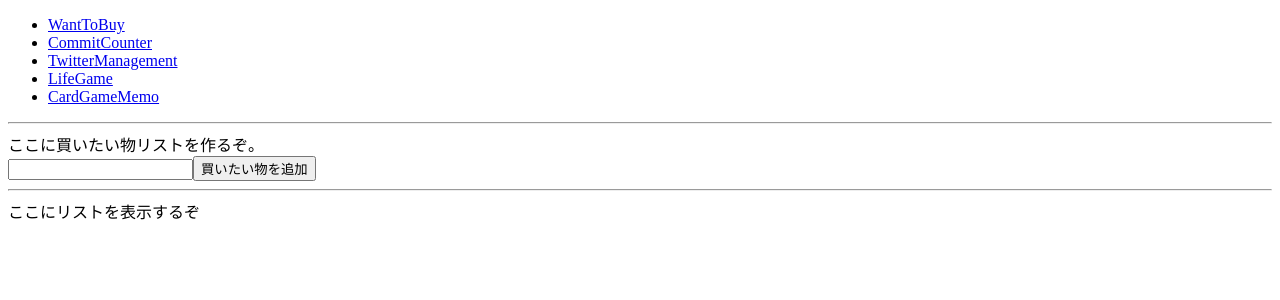
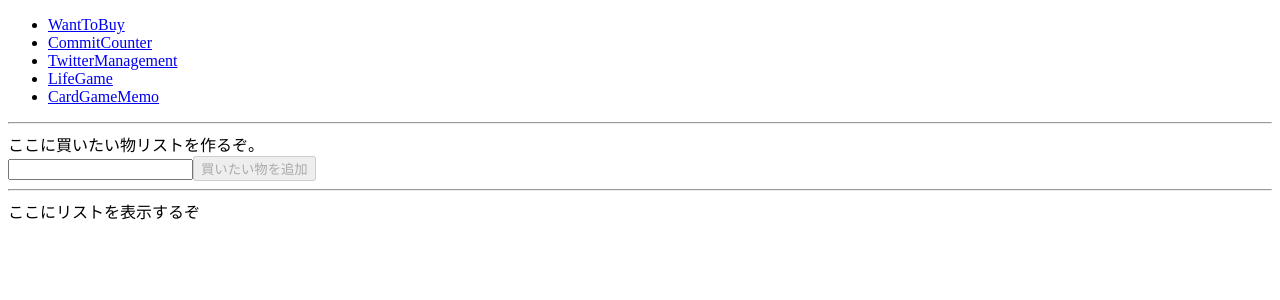
Before and after one commit to SparrowDev514/react-ts-project, a React (Vite) app: page /wantToBuy in a window 1280 px wide. Shown: the top 300 px of the page. Built offline with nearby package versions, Linux system fonts and the light colour scheme.

Commit message:
削除など

```diff
--- a/src/pages/WantToBuy.tsx
+++ b/src/pages/WantToBuy.tsx
@@ -8,12 +8,24 @@ const WantToBuy = () => {
   const [idCounter, setIdCounter] = useState<number>(0);
   const [wantToBuyItem, setWantToBuyItem] = useState<string>("");
   const [wantToBuyList, setWantToBuyList] = useState<wantToBuyProps[]>([]);
+  const [isActive, setIsActive] = useState<boolean>(false);
 
   const addWantToBuy = () => {
     const nextid: number = idCounter + 1;
     setIdCounter(nextid);
     setWantToBuyList([...wantToBuyList, { id: nextid, item: wantToBuyItem }]);
     setWantToBuyItem("");
+    setIsActive(false);
+  };
+
+  const removeItem = (id: number) => {
+    const newWantToBuyList = wantToBuyList.filter((item) => item.id != id);
+    setWantToBuyList([...newWantToBuyList]);
+  };
+
+  const validateTextField = (text: string) => {
+    setWantToBuyItem(text);
+    text ? setIsActive(true) : setIsActive(false);
   };
 
   return (
@@ -23,15 +35,22 @@ const WantToBuy = () => {
       <input
         type="text"
         value={wantToBuyItem}
-        onChange={(e) => setWantToBuyItem(e.target.value)}
+        onChange={(e) => {
+          validateTextField(e.target.value);
+        }}
       />
-      <button onClick={addWantToBuy}>買いたい物を追加</button>
+      <button disabled={!isActive} onClick={addWantToBuy}>
+        買いたい物を追加
+      </button>
       <hr />
       <div>ここにリストを表示するぞ</div>
       <div>
         {wantToBuyList.map((wantToBuyItem: wantToBuyProps) => (
           <li key={wantToBuyItem.id}>
             {wantToBuyItem.id} : {wantToBuyItem.item}
+            <button onClick={() => removeItem(wantToBuyItem.id)}>
+              削除する
+            </button>
           </li>
         ))}
       </div>
```
Also changed, not shown: 1 other file (tests, documents, lock files or other folders).
